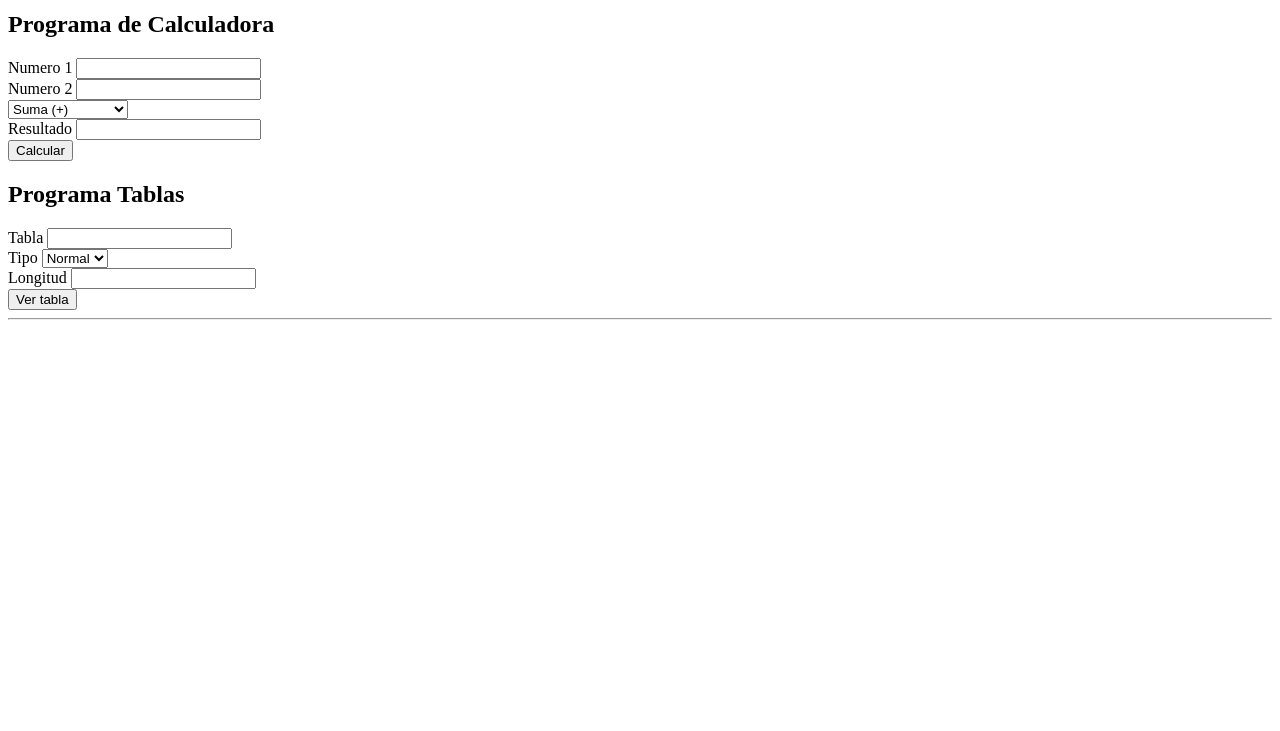
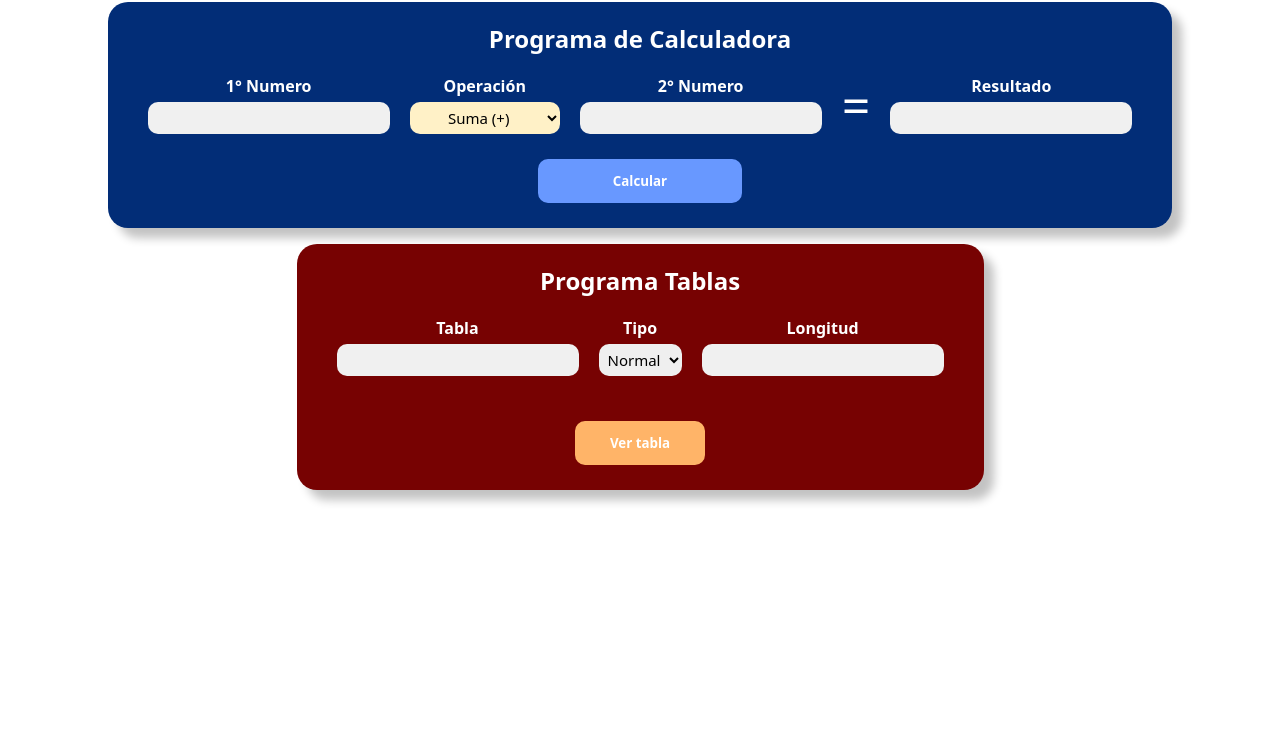
Before and after one commit to jairyanez/fundamentosWeb52, a plain HTML site: page html/js5.html in a window 1280 px wide. Shown: the part 69-800 px from the top of the page. Drawn offline with Linux system fonts and the light colour scheme.

Commit message:
Diseno de los contenedores

```diff
--- /dev/null
+++ b/css/css5.css
@@ -0,0 +1,131 @@
+* {
+    margin: 0;
+    padding: 0;
+    box-sizing: border-box;
+    font-family: system-ui, -apple-system, BlinkMacSystemFont, 'Segoe UI', Roboto, Oxygen, Ubuntu, Cantarell, 'Open Sans', 'Helvetica Neue', sans-serif;
+}
+h1 {
+    margin: 10px;
+}
+
+h2 {
+    color: white;
+
+}
+
+body {
+    display: flex;
+    flex-direction: column;
+    align-items: center;
+}
+.color-1 {
+    background-color: rgb(2, 45, 119);
+}
+
+.color-2 {
+    background-color: rgb(119, 2, 2);
+}
+
+.color-3 {
+    background-color: rgb(255, 241, 199);
+}
+
+
+.contenedor {
+    display: flex;
+    flex-direction: column;
+    align-items: center;
+    border-radius: 20px;
+    padding: 20px;
+    margin: 8px 0px;
+    box-shadow: 10px 10px 10px rgb(195, 195, 195);
+
+}
+.calculadora{
+    margin: 10px;
+    display: flex;
+    align-items: center;
+    justify-content: space-between;
+
+}
+
+.input-box {
+    display: flex;
+    flex-direction: column;
+    align-items: center;
+    padding: 10px;
+}
+
+.input-box label {
+    margin-bottom: 5px;
+    font-weight: bold;
+    color: white;
+}
+
+.input-box input {
+    font-size: 15px;
+    padding: 6px 10px;
+    text-align: center;
+    border: none;
+    border-radius: 10px;
+    background-color: rgb(240, 240, 240);
+}
+.input-box select {
+    font-size: 15px;
+    padding: 5px 5px;
+    border: none;
+    border-radius: 10px;
+    text-align: center;
+
+}
+#signo-igual {
+    font-size: 50px;
+    margin: 0px 10px;
+    color: white;
+}
+
+.boton {
+    cursor: pointer;
+    padding: 10px;
+    margin: 5px 0px;
+    width: 20%;
+    border-radius: 10px;
+    font-weight: bold;
+    color: white;
+}
+
+#boton-calcular {
+    border: 3px solid rgb(104, 152, 255);
+    background-color: rgb(104, 152, 255);
+}
+
+#boton-calcular:hover {
+    color: rgb(104, 152, 255);
+    background-color: white;
+    transition: 0.3s;
+}
+
+#boton-tabla {
+    border: 3px solid rgb(255, 180, 104);
+    background-color: rgb(255, 180, 104);
+}
+
+#boton-tabla:hover {
+    color: rgb(255, 180, 104);
+    background-color: white;
+    transition: 0.3s;
+}
+
+table {
+    margin: 10px 0px;
+    border-collapse: collapse;
+    text-align: center;
+    background-color: white;
+}
+
+table tr td{
+    padding: 10px 5px;
+    text-align: center;
+    border-bottom: 2px solid red;
+    border-top: 2px solid red;
+}
--- a/html/js5.html
+++ b/html/js5.html
@@ -4,60 +4,68 @@
     <meta charset="UTF-8">
     <meta http-equiv="X-UA-Compatible" content="IE=edge">
     <meta name="viewport" content="width=device-width, initial-scale=1.0">
+    <link rel="stylesheet" href="/css/css5.css">
     <title>Javascript 5</title>
 </head>
 <body>
     <h1>Javascript 5</h1>
 
+    <div class="contenedor color-1">
         <h2>Programa de Calculadora</h2>
-    <div>
-        <label for="numero-1">Numero 1</label>
+        <div class="calculadora">
+            <div class="input-box">
+                <label for="numero-1">1° Numero</label>
                 <input type="number" name="" id="numero-1">
             </div>
-    <div>
-        <label for="numero-2">Numero 2</label>
-        <input type="number" name="" id="numero-2">
-    </div>
-    <div>
-        <select name="signo" id="signo">
+            <div class="input-box">
+                <label for="numero-1">Operación</label>
+                <select name="signo" id="signo" class="color-3">
                     <option value='1'>Suma (+)</option>
                     <option value='2'>Resta (-)</option>
                     <option value='3'>Multiplicacion (*)</option>
                     <option value='4'>Division (/)</option>
                 </select>
-
             </div>
-    <div>
+            <div class="input-box">
+                <label for="numero-2">2° Numero</label>
+                <input type="number" name="" id="numero-2">
+            </div>
+            <span id="signo-igual"><p>=</p></span>
+            <div class="input-box">
                 <label for="resul">Resultado</label>
                 <input type="number" name="" id="resul">
             </div>
+        </div>
+        <button class="boton" id="boton-calcular" onclick="calculadora()">Calcular</button>
+    </div>
 
-    <button id="boton" onclick="calculadora()">Calcular</button>
-
-    <script src="/js/js5.js"></script>
-
+    <div class="contenedor color-2">
         <h2>Programa Tablas</h2>
-    <div>
+        <div class="calculadora">
+            <div class="input-box">
                 <label for="tabla">Tabla</label>
                 <input type="text" name="" id="tabla">
             </div>
-    <div>
+            <div class="input-box">
                 <label for="tipo">Tipo</label>
                 <select name="" id="tipo">
                     <option value="1">Normal</option>
                     <option value="2">Inversa</option>
                 </select>
             </div>
-    <div>
+            <div class="input-box">
                 <label for="long">Longitud</label>
                 <input type="text" name="" id="long">
             </div>
-
+        </div>
+        <span></span>
         <table id="tabla-resul">
         </table>
-    <div>
-        <button onclick="generarTabla()">Ver tabla</button>
+
+        <button class="boton" id="boton-tabla" onclick="generarTabla()">Ver tabla</button>
+
     </div>
-    <hr>
+
+    <script src="/js/js5.js"></script>
 </body>
 </html>
--- a/js/js5.js
+++ b/js/js5.js
@@ -39,7 +39,7 @@ function generarTabla() {
         case 1:
             for (let i = 0; i <= longitud; i++) {
                 let renglon = document.createElement("tr")
-                renglon.innerHTML = `<td>${numtabla}</td><td>*</td><td>${i}</td><td>=</td><td>${(numtabla * i)}</td>`;
+                renglon.innerHTML = `<td>${numtabla}</td><td>x</td><td>${i}</td><td>=</td><td>${(numtabla * i)}</td>`;
                 push.appendChild(renglon);
             };
             tabla.innerHTML = "";
@@ -48,7 +48,7 @@ function generarTabla() {
         case 2:
             for (let i = longitud; i >= 0; i--) {
                 let renglon = document.createElement("tr")
-                renglon.innerHTML = `<td>${numtabla}</td><td>*</td><td>${i}</td><td>=</td><td>${(numtabla * i)}</td>`;
+                renglon.innerHTML = `<td>${numtabla}</td><td>x</td><td>${i}</td><td>=</td><td>${(numtabla * i)}</td>`;
                 push.appendChild(renglon);
             };
             tabla.innerHTML = "";
```
Lines whose indentation alone changed are shown as unchanged.
